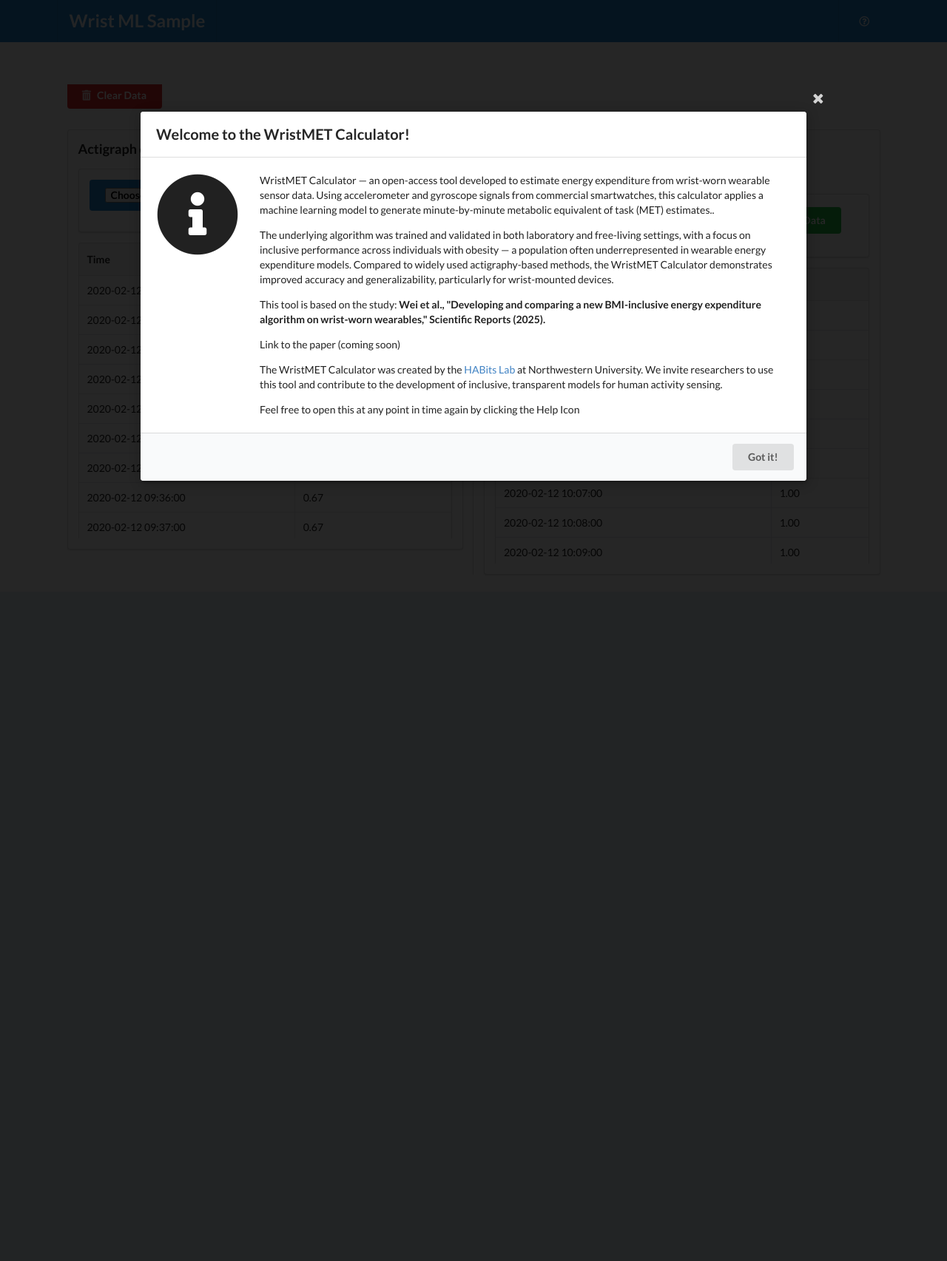
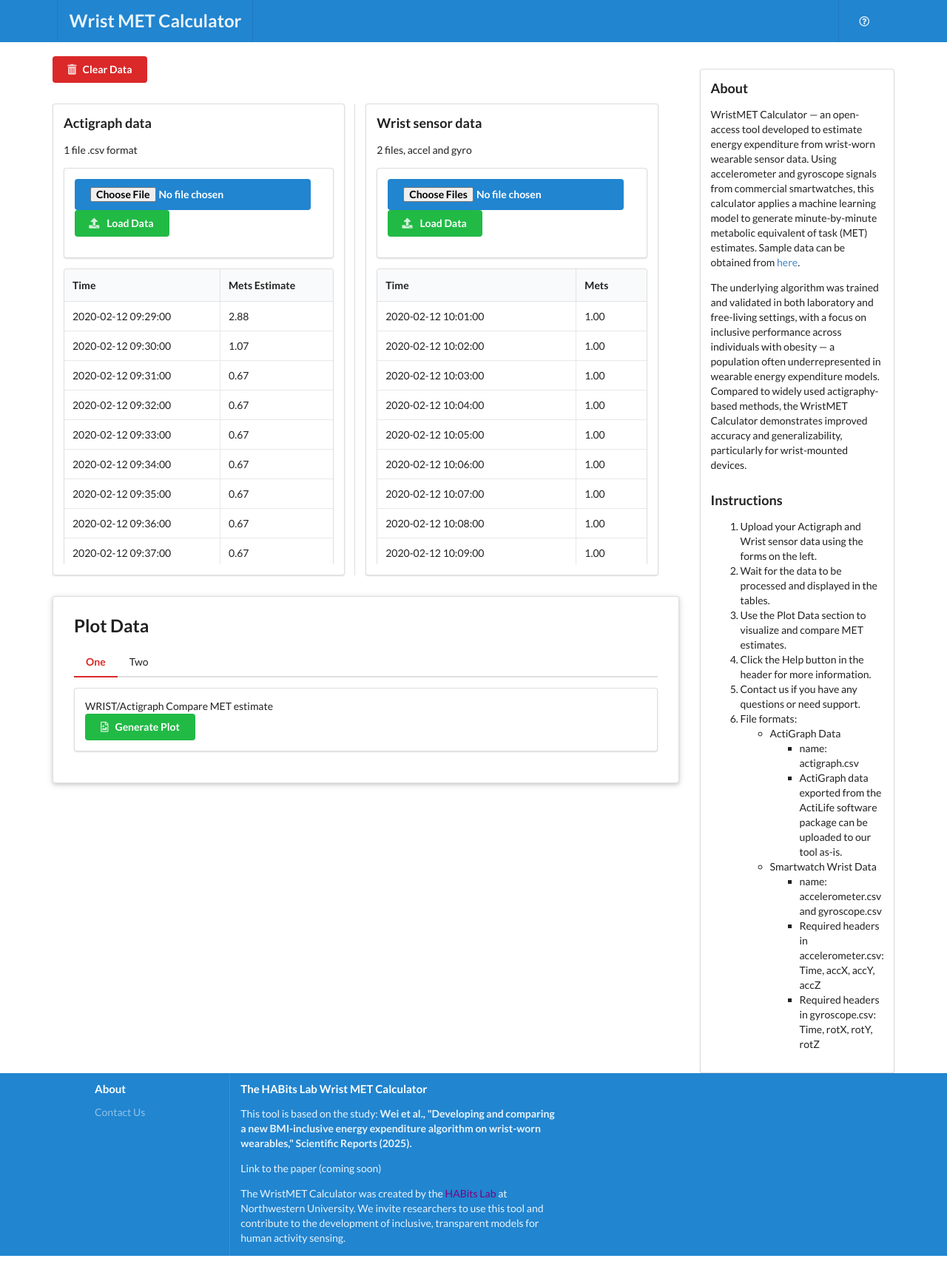
Before and after one commit to HAbitsLab/calorie-harmony-api, a FastAPI app: page / in a window 1280 px wide. Shown: the whole page at 74% size. Before the commit the page ends 752 px from the top, so only its background shows below. Run offline with FastAPI, Linux system fonts and the light colour scheme; data comes from the database, SQL or seed files in the repository; both versions use the stored data as it was after the commit; some libraries are stand-ins or nearby versions.

Commit message:
Made some UI changes, remember to make the footer unstuck

```diff
--- a/app/templates/home.html
+++ b/app/templates/home.html
@@ -2,8 +2,11 @@
 
 {% block content %}
 
-
-<div class="ui stackable two column divided grid container">
+<div class="ui grid">
+  <div class="row">
+    <div class="twelve wide column">
+      <!-- Main content starts -->
+      <div class="ui stackable two column divided grid" style="width: 100%;">
         <div class="ui right aligned header">
           <button class="negative ui button" onclick=clear_data() value="clear" id="clear_data"><i class="trash alternate icon"></i>Clear Data</button>
         </div>
@@ -11,20 +14,16 @@
           <div class="column">
             <div class="ui segment">
               <h3>Actigraph data</h3>
-            <div id="acti-files"class="ui fluid segment">
+              <p>1 file .csv format</p>
+              <div id="acti-files" class="ui fluid segment">
                 <form action="" id="upload_acti" method="post" enctype="multipart/form-data">
                   <input class="ui button primary" type="file" (change)="fileEvent($event)" class="ui inputfile" id="file" name="file" />
                   <button class="positive ui button" type="submit" value="Upload" id="load_acti_data"><i class="ui upload icon"></i> Load Data</button>
                 </form>
               </div>
-            <!-- <label for="embedpollfileinput" class="ui huge red right floated button">
-              <i class="ui upload icon"></i>
-              Upload File
-            </label> -->
-
               <div id="acti-div" style="display:block; height:400px; overflow:auto;">
                 <table id="acti_met_table" class="ui celled table">
-            <thead >
+                  <thead>
                     <tr>
                       <th>Time</th>
                       <th>Mets Estimate</th>
@@ -48,17 +47,12 @@
               <p>2 files, accel and gyro</p>
               <div id="wrist-files" class="ui fluid segment">
                 <form action="" id="upload_wrist" method="post" enctype="multipart/form-data">
-                    <input class="ui button primary" type="file" (change)="fileEvent($event)" class="ui inputfile" id="files" name="files" multiple/>
+                  <input class="ui button primary" type="file" (change)="fileEvent($event)" class="ui inputfile" id="files" name="files" multiple />
                   <button class="positive ui button" type="submit" value="Upload" id="load_wrist_data"><i class="ui upload icon"></i> Load Data</button>
                   <ul id="output"></ul>
                 </form>
               </div>
-            <!-- <label for="embedpollfileinput" class="ui huge red right floated button">
-              <i class="ui upload icon"></i>
-              Upload File
-            </label> -->
-
-        <div id="wrist-div"  style="display:block; height:400px; overflow:auto;">
+              <div id="wrist-div" style="display:block; height:400px; overflow:auto;">
                 <table id="wrist_met_table" class="ui celled table">
                   <thead>
                     <tr>
@@ -80,16 +74,12 @@
           </div>
         </div>
       </div>
-    </div>
-</div>
       <div class="ui raised container segment" style="padding: 2em; margin: 2em 0; overflow: auto;">
         <h2 class="ui header">Plot Data</h2>
-
         <div class="ui pointing secondary demo menu">
           <a class="active red item" data-tab="first">One</a>
           <a class="blue item" data-tab="second">Two</a>
         </div>
-
         <div class="ui active tab segment" data-tab="first">
           WRIST/Actigraph Compare MET estimate
           </br>
@@ -105,6 +95,43 @@
           </div>
         </div>
       </div>
+      <!-- Main content ends -->
+    </div>
+    <div class="four wide column">
+      <div class="ui segment" style="height: 100%;">
+        <h3>About</h3>
+        <p>WristMET Calculator — an open-access tool developed to estimate energy expenditure from wrist-worn wearable sensor data. Using accelerometer and gyroscope signals from commercial smartwatches, this calculator applies a machine learning model to generate minute-by-minute metabolic equivalent of task (MET) estimates. Sample data can be obtained from <a href="https://github.com/HAbitsLab/WristBased-EE-Estimation/tree/main/data">here</a>.</p>
+        <p>The underlying algorithm was trained and validated in both laboratory and free-living settings, with a focus on inclusive performance across individuals with obesity — a population often underrepresented in wearable energy expenditure models. Compared to widely used actigraphy-based methods, the WristMET Calculator demonstrates improved accuracy and generalizability, particularly for wrist-mounted devices.</p>
+        <h3>Instructions</h3>
+        <ol>
+          <li>Upload your Actigraph and Wrist sensor data using the forms on the left.</li>
+          <li>Wait for the data to be processed and displayed in the tables.</li>
+          <li>Use the Plot Data section to visualize and compare MET estimates.</li>
+          <li>Click the Help button in the header for more information.</li>
+          <li>Contact us if you have any questions or need support.</li>
+          <li>File formats:</li>
+          <ul>
+            <li>ActiGraph Data</li>
+            <ul>
+              <li>name: actigraph.csv</li>
+              <li>ActiGraph data exported from the ActiLife software package can be uploaded to our tool as-is.</li>
+            </ul>
+            <li>Smartwatch Wrist Data</li>
+            <ul>
+              <li>name: accelerometer.csv and gyroscope.csv</li>
+              <li>Required headers in accelerometer.csv: Time, accX, accY, accZ</li>
+              <li>Required headers in gyroscope.csv: Time, rotX, rotY, rotZ</li>
+            </ul>
+
+            </ul>
+              <!-- <li>Timestamp: Time</li> -->
+            <!-- <li>Wrist sensor: accelerometer.csv and gyroscope.csv</li> -->
+          </ul>
+        </ol>
+      </div>
+    </div>
+  </div>
+</div>
 
 <!-- Help Modal -->
 <div class="ui modal" id="help-modal">
@@ -117,7 +144,7 @@
       <i class="big info circle icon"></i>
     </div>
     <div class="description">
-      <p>WristMET Calculator — an open-access tool developed to estimate energy expenditure from wrist-worn wearable sensor data. Using accelerometer and gyroscope signals from commercial smartwatches, this calculator applies a machine learning model to generate minute-by-minute metabolic equivalent of task (MET) estimates..</p>
+      <p>WristMET Calculator — an open-access tool developed to estimate energy expenditure from wrist-worn wearable sensor data. Using accelerometer and gyroscope signals from commercial smartwatches, this calculator applies a machine learning model to generate minute-by-minute metabolic equivalent of task (MET) estimates. Sample data can be obtained from <a href="https://github.com/HAbitsLab/WristBased-EE-Estimation/tree/main/data">here</a>.</p>
       <p>The underlying algorithm was trained and validated in both laboratory and free-living settings, with a focus on inclusive performance across individuals with obesity — a population often underrepresented in wearable energy expenditure models. Compared to widely used actigraphy-based methods, the WristMET Calculator demonstrates improved accuracy and generalizability, particularly for wrist-mounted devices.</p>
       <p>This tool is based on the study:
         <strong>Wei et al., "Developing and comparing a new BMI-inclusive energy expenditure algorithm on wrist-worn wearables," Scientific Reports (2025).</strong></p>
@@ -132,19 +159,23 @@
 </div>
 
 <!-- Footer -->
-<div class="ui inverted vertical footer segment" style="background-color: #2185d0; margin-top: 3em;">
-    <div class="ui container">
+<div class="ui inverted vertical footer segment" style="background-color: #2185d0; margin-top: 0em; width: 100vw; position: relative; left: 50%; right: 50%; margin-left: -50vw; margin-right: -50vw;">
+    <div class="ui container" style="width: 80%;">
         <div class="ui stackable inverted divided equal height stackable grid">
             <div class="three wide column">
                 <h4 class="ui inverted header">About</h4>
                 <div class="ui inverted link list">
-                    <a href="#" class="item">Sitemap</a>
-                    <a href="#" class="item">Contact Us</a>
+                    <!-- <a href="#" class="item">Sitemap</a> -->
+                    <a href="mailto:chris.romano@northwestern.edu" class="item">Contact Us</a>
                 </div>
             </div>
             <div class="seven wide column">
-                <h4 class="ui inverted header">Footer Header</h4>
-                <p>Extra space for a call to action inside the footer that could help re-engage users.</p>
+                <h4 class="ui inverted header">The HABits Lab Wrist MET Calculator</h4>
+                <p>This tool is based on the study:
+                    <strong>Wei et al., "Developing and comparing a new BMI-inclusive energy expenditure algorithm on wrist-worn wearables," Scientific Reports (2025).</strong></p>
+                <p>Link to the paper (coming soon)</p>
+                <p>The WristMET Calculator was created by the <a href="https://www.thehabitslab.com/" style="color: purple;">HABits Lab</a> at Northwestern University. We invite researchers to use this tool and contribute to the development of inclusive, transparent models for human activity sensing.</p>
+                <!-- <p></p> -->
             </div>
         </div>
     </div>
--- a/app/templates/js/scripts.js
+++ b/app/templates/js/scripts.js
@@ -71,8 +71,6 @@
         });
     });
 
-    // Show help modal on page load
-    $('#help-modal').modal('show');
     // Show help modal on help button click
     $('#help-btn').on('click', function() {
         $('#help-modal').modal('show');
--- a/app/templates/layout.html
+++ b/app/templates/layout.html
@@ -17,7 +17,7 @@
         <div class="ui fixed inverted blue menu">
             <div class="ui container">
                 <a class="header item">
-                    <h2 style="margin: 0;">Wrist ML Sample</h2>
+                    <h2 style="margin: 0;">Wrist MET Calculator</h2>
                 </a>
                 <div class="right menu">
                     <a class="item">
@@ -28,7 +28,7 @@
                 </div>
             </div>
         </div>
-        <div class="ui main container" style="margin-top: 7em; padding-top: 1em; padding-bottom: 8em; overflow-y: auto;">
+        <div class="ui main container" style="width: 90%; margin: 5em auto 0 auto; padding-top: 0.5em; padding-bottom: 0.5em; padding-left: 0.5em; padding-right: 0.5em;">
             {% block content %}
 
             {% endblock %}
```
Also changed, not shown: app/wristml.db. Lines whose indentation alone changed are shown as unchanged.
